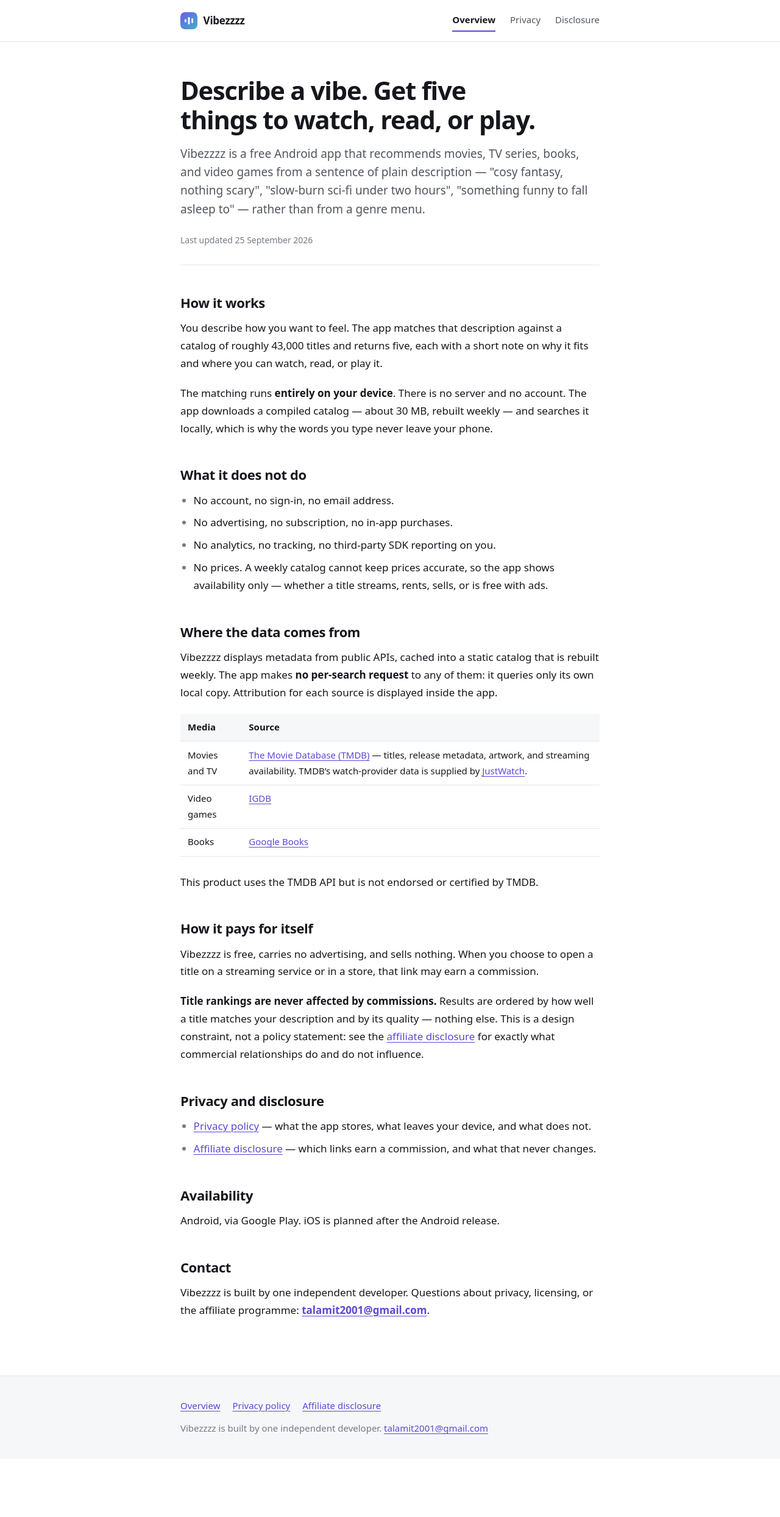
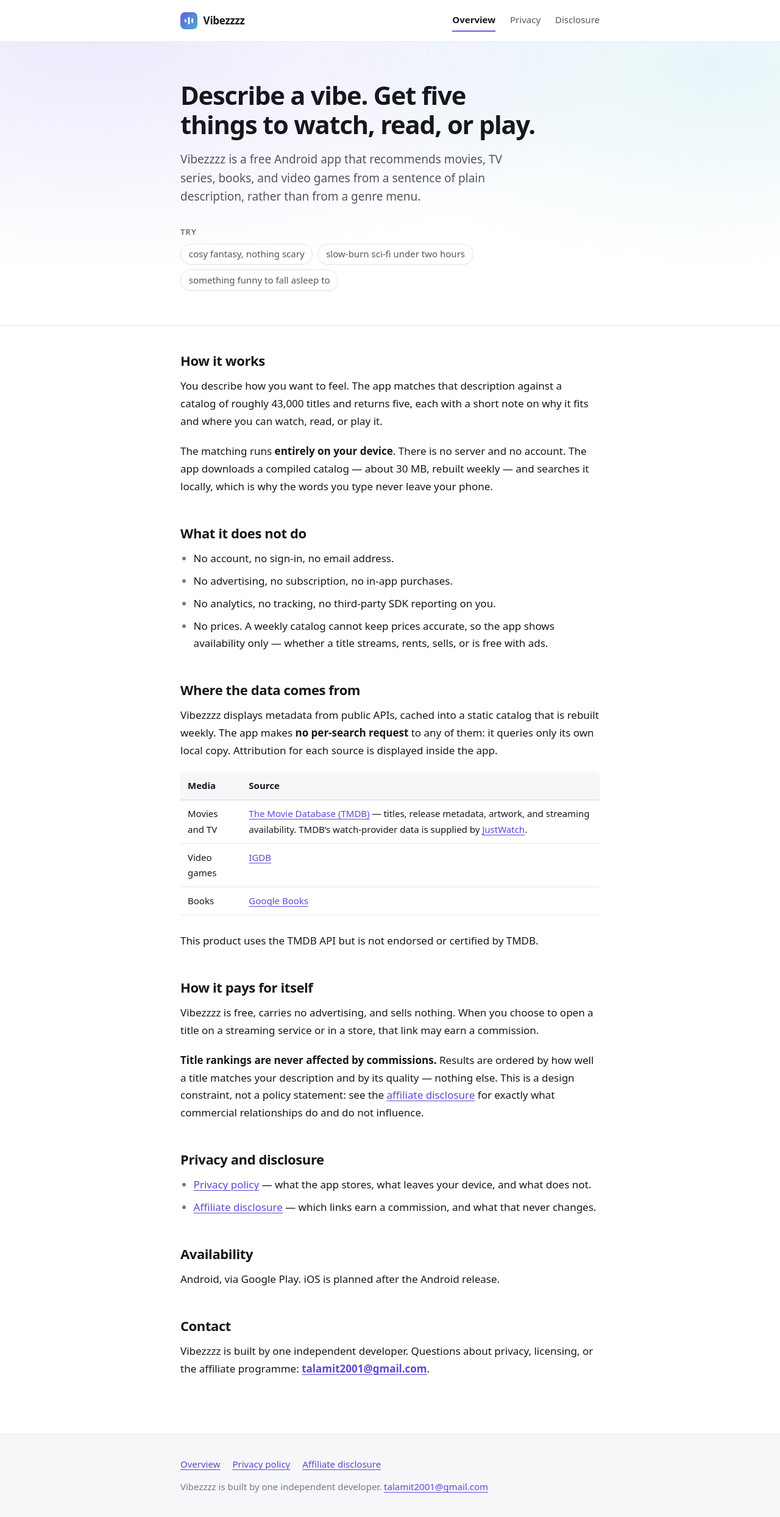
Before and after one commit to amittal2001/tonight-legal, a Jekyll site: the page built from index.md, in a window 1280 px wide. Shown: the whole page at 61% size. Built offline with Jekyll 4.4.1, drawn with Linux system fonts in a browser that asks for light colours; before the commit the page ends 2392 px from its top, so only the background shows below that.

Commit message:
Give the landing page a brand hero, and keep the policy pages plain
The site was correct and entirely grey. Colour earns its place on the landing
page, where a first-time visitor and an affiliate reviewer decide whether this
looks like a real product; it does not earn its place on a privacy policy or an
FTC disclosure, where the reader is a store reviewer and restraint is the
credibility signal. So `hero: true` in front matter, and only index.md sets it.

Three things fall out of that:

- The accent was #5a49d6 while the favicon's gradient starts at #6d5ce7 — close
  enough to look like a mistake rather than a choice. Split the token: --brand
  is the mark's own indigo and drives every decorative stroke (nav underline,
  callout border, skip link, theme-color), --accent stays a step darker for link
  text, where 4.5:1 against the page matters more than matching the logo.
- The hero wash is two radial gradients in the two ends of the mark's gradient,
  at 13%/12% alpha over --bg, so it reads as a tint and not a panel.
- The three example queries move out of the lede prose into chips. They are the
  clearest statement of what you type into the app that is possible without a
  screenshot, and they were buried in a sentence.

Still no JavaScript, no web font, no third-party request: the gradient is CSS
and the mark is a 700-byte inline-able SVG.

Co-Authored-By: Claude Opus 5 <noreply@anthropic.com>

```diff
--- a/_layouts/default.html
+++ b/_layouts/default.html
@@ -31,6 +31,35 @@
       </div>
     </header>
 
+    {%- comment -%}
+      The landing page opens with a brand hero; the two policy pages deliberately do
+      not. Their readers are store reviewers, and on a privacy policy or an FTC
+      disclosure, restraint is the credibility signal.
+    {%- endcomment -%}
+    {%- if page.hero %}
+    <div class="hero">
+      <div class="wrap hero__inner">
+        <h1 class="page__title">{{ page.heading | default: page.title }}</h1>
+        {%- if page.lede %}
+        <p class="lede">{{ page.lede }}</p>
+        {%- endif %}
+        {%- if page.examples %}
+        <div class="try">
+          <span class="try__label">Try</span>
+          <ul class="chips">
+            {%- for example in page.examples %}
+            <li>{{ example }}</li>
+            {%- endfor %}
+          </ul>
+        </div>
+        {%- endif %}
+      </div>
+    </div>
+
+    <main id="content" class="wrap page page--after-hero">
+      {{ content }}
+    </main>
+    {%- else %}
     <main id="content" class="wrap page">
       <h1 class="page__title">{{ page.heading | default: page.title }}</h1>
       {%- if page.lede %}
@@ -42,6 +71,7 @@
 
       {{ content }}
     </main>
+    {%- endif %}
 
     <footer class="site-footer">
       <div class="wrap site-footer__inner">
--- a/assets/css/style.css
+++ b/assets/css/style.css
@@ -10,8 +10,17 @@
   --bg-soft: #f6f7f9;
   --bg-sunken: #f0f2f5;
   --rule: #e2e5ea;
+
+  /* --brand is the mark's own indigo, and is what every decorative stroke uses, so
+     nothing next to the logo is a near-miss of it. --accent is a step darker and is
+     used only for link text, where 4.5:1 against the page matters more than an exact
+     match. --brand-2 is the teal end of the mark's gradient and appears nowhere but
+     the hero wash. */
+  --brand: #6d5ce7;
+  --brand-2: #3fb0c9;
   --accent: #5a49d6;
   --accent-soft: #eeecfb;
+
   --radius: 10px;
   --wrap: 46rem;
   --sans: ui-sans-serif, system-ui, -apple-system, "Segoe UI", Roboto, "Helvetica Neue",
@@ -28,6 +37,8 @@
     --bg-soft: #1b1d23;
     --bg-sunken: #21242b;
     --rule: #2c2f38;
+    --brand: #8d7dff;
+    --brand-2: #54c2d9;
     --accent: #a99bff;
     --accent-soft: #23213a;
   }
@@ -77,7 +88,7 @@ body {
   top: 0;
   z-index: 10;
   padding: 0.6rem 1rem;
-  background: var(--accent);
+  background: var(--brand);
   color: #fff;
   border-radius: 0 0 var(--radius) 0;
   text-decoration: none;
@@ -144,7 +155,85 @@ body {
 .site-nav a[aria-current="page"] {
   color: var(--ink);
   font-weight: 600;
-  border-bottom-color: var(--accent);
+  border-bottom-color: var(--brand);
+}
+
+/* ---------- Hero: the landing page only ---------- */
+
+.hero {
+  background:
+    radial-gradient(120% 140% at 12% 0%, rgba(109, 92, 231, 0.13), rgba(109, 92, 231, 0) 58%),
+    radial-gradient(90% 120% at 92% 8%, rgba(63, 176, 201, 0.12), rgba(63, 176, 201, 0) 60%),
+    var(--bg);
+  border-bottom: 1px solid var(--rule);
+}
+
+@media (prefers-color-scheme: dark) {
+  .hero {
+    background:
+      radial-gradient(120% 140% at 12% 0%, rgba(141, 125, 255, 0.2), rgba(141, 125, 255, 0) 58%),
+      radial-gradient(90% 120% at 92% 8%, rgba(84, 194, 217, 0.14), rgba(84, 194, 217, 0) 60%),
+      var(--bg);
+  }
+}
+
+.hero__inner {
+  padding-top: 4rem;
+  padding-bottom: 3.5rem;
+}
+
+.hero__inner .page__title {
+  margin-bottom: 1.1rem;
+}
+
+.hero__inner .lede {
+  margin-bottom: 2rem;
+  max-width: 34rem;
+}
+
+/* The three example queries. They are the clearest statement of what you type into
+   the app that is possible without a screenshot. */
+.try {
+  display: flex;
+  flex-wrap: wrap;
+  align-items: center;
+  gap: 0.5rem 0.75rem;
+}
+
+.try__label {
+  font-size: 0.8125rem;
+  font-weight: 650;
+  letter-spacing: 0.06em;
+  text-transform: uppercase;
+  color: var(--ink-faint);
+}
+
+.chips {
+  display: flex;
+  flex-wrap: wrap;
+  gap: 0.5rem;
+  margin: 0;
+  padding: 0;
+  list-style: none;
+}
+
+.chips li {
+  margin: 0;
+  padding: 0.35rem 0.8rem;
+  font-size: 0.9375rem;
+  line-height: 1.45;
+  color: var(--ink-soft);
+  background: var(--bg);
+  border: 1px solid var(--rule);
+  border-radius: 999px;
+  box-shadow: 0 1px 2px rgba(16, 17, 29, 0.04);
+}
+
+@media (prefers-color-scheme: dark) {
+  .chips li {
+    background: var(--bg-soft);
+    box-shadow: none;
+  }
 }
 
 /* ---------- Page ---------- */
@@ -153,6 +242,14 @@ body {
   flex: 1 0 auto;
   padding-top: 3.5rem;
   padding-bottom: 4.5rem;
+}
+
+.page--after-hero {
+  padding-top: 2.75rem;
+}
+
+.page--after-hero > h2:first-child {
+  margin-top: 0;
 }
 
 .page__title {
@@ -253,7 +350,7 @@ blockquote {
   padding: 1.15rem 1.35rem;
   background: var(--bg-soft);
   border: 1px solid var(--rule);
-  border-left: 3px solid var(--accent);
+  border-left: 3px solid var(--brand);
   border-radius: var(--radius);
   color: var(--ink);
 }
@@ -302,6 +399,15 @@ td {
 th {
   font-weight: 650;
   background: var(--bg-soft);
+  border-bottom: 2px solid var(--rule);
+}
+
+thead th:first-child {
+  border-top-left-radius: 6px;
+}
+
+thead th:last-child {
+  border-top-right-radius: 6px;
 }
 
 /* ---------- Footer ---------- */
--- a/index.md
+++ b/index.md
@@ -1,11 +1,14 @@
 ---
 title: Vibezzzz
+hero: true
 heading: Describe a vibe. Get five things to watch, read, or play.
 lede: >-
   Vibezzzz is a free Android app that recommends movies, TV series, books, and video games from a
-  sentence of plain description — "cosy fantasy, nothing scary", "slow-burn sci-fi under two hours",
-  "something funny to fall asleep to" — rather than from a genre menu.
-updated: 25 September 2026
+  sentence of plain description, rather than from a genre menu.
+examples:
+  - cosy fantasy, nothing scary
+  - slow-burn sci-fi under two hours
+  - something funny to fall asleep to
 ---
 
 ## How it works
```
Also changed, not shown: README.md.
